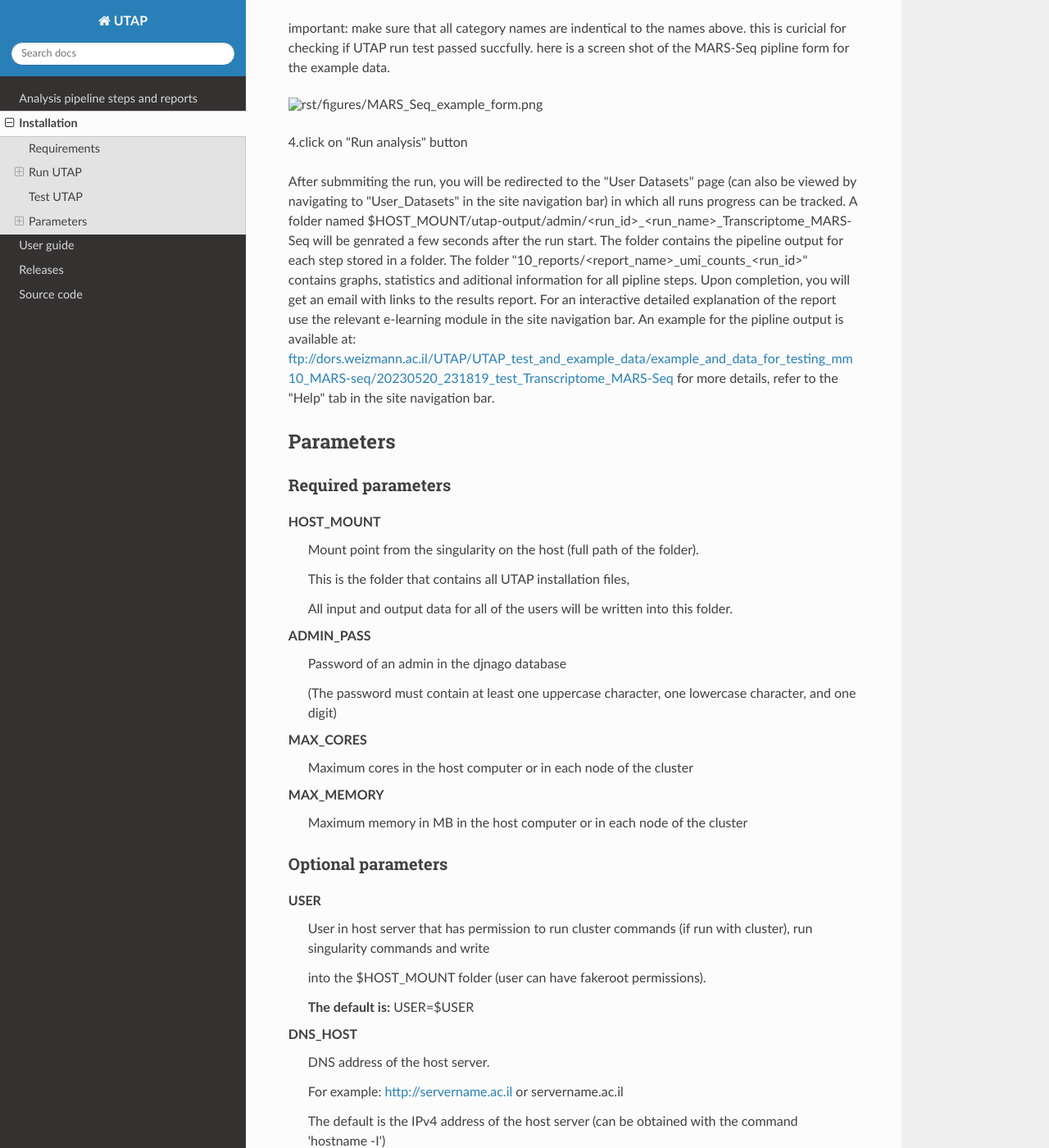
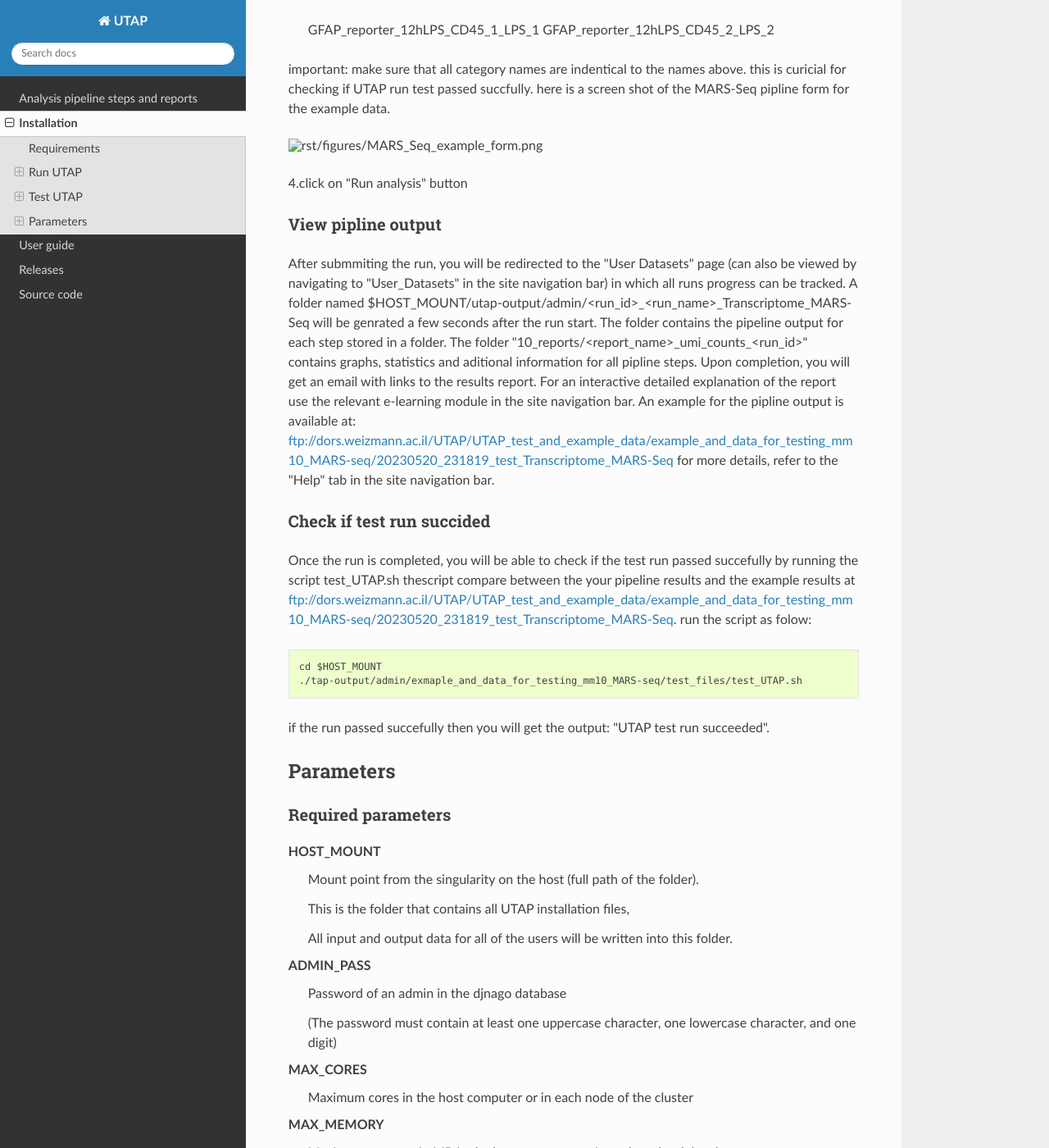
Before and after one commit to utap2/utap2, a Sphinx documentation site: the page built from docs/rst/installation.rst, in a window 1280 px wide and 1400 px high, scrolled down 4188 px. Shown: the whole window at 82% size. Built offline with Sphinx 7.4.7 and the Read the Docs theme 2.0.0, drawn with Linux system fonts in a browser that asks for light colours; some of the changed text lies outside the part shown.

Commit message:
Update installation.rst
/

```diff
--- a/docs/rst/installation.rst
+++ b/docs/rst/installation.rst
@@ -146,6 +146,9 @@
 
 Test UTAP
 =========
+
+Run MARS-Seq pipline with example data
+--------------------------------------
 For testing UTAP, You can download fastq files and test files for MARS-Seq pipeline folder using your browser or via ftp as noted below.
 ::
 
@@ -192,6 +195,8 @@
 
 4.click on "Run analysis" button
 
+View pipline output
+-------------------
 After submmiting the run, you will be redirected to the "User Datasets" page (can also be viewed by navigating to "User_Datasets" in the site navigation bar) in which all runs progress can be tracked.
 A folder named $HOST_MOUNT/utap-output/admin/<run_id>_<run_name>_Transcriptome_MARS-Seq will be genrated a few seconds after the run start. The folder contains the pipeline output for each step stored in a folder.
 The folder "10_reports/<report_name>_umi_counts_<run_id>" contains graphs, statistics and aditional information for all pipline steps.
@@ -199,6 +204,19 @@
 An example for the pipline output is available at:
 ftp://dors.weizmann.ac.il/UTAP/UTAP_test_and_example_data/example_and_data_for_testing_mm10_MARS-seq/20230520_231819_test_Transcriptome_MARS-Seq
 for more details, refer to the "Help" tab in the site navigation bar.
+
+Check if test run succided
+--------------------------
+Once the run is completed, you will be able to check if the test run passed succefully by running the script test_UTAP.sh
+thescript compare between the your pipeline results and the example results at ftp://dors.weizmann.ac.il/UTAP/UTAP_test_and_example_data/example_and_data_for_testing_mm10_MARS-seq/20230520_231819_test_Transcriptome_MARS-Seq.
+run the script as folow:
+
+::
+
+    cd $HOST_MOUNT
+    ./tap-output/admin/exmaple_and_data_for_testing_mm10_MARS-seq/test_files/test_UTAP.sh
+
+if the run passed succefully then you will get the output: "UTAP test run succeeded".
 
 Parameters
 ==========
```
